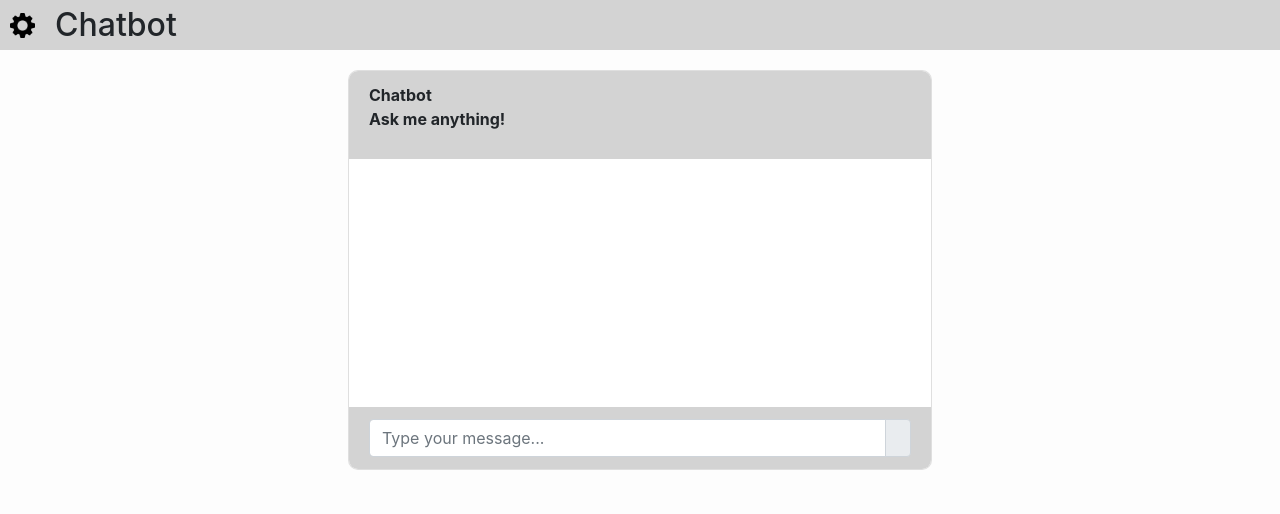
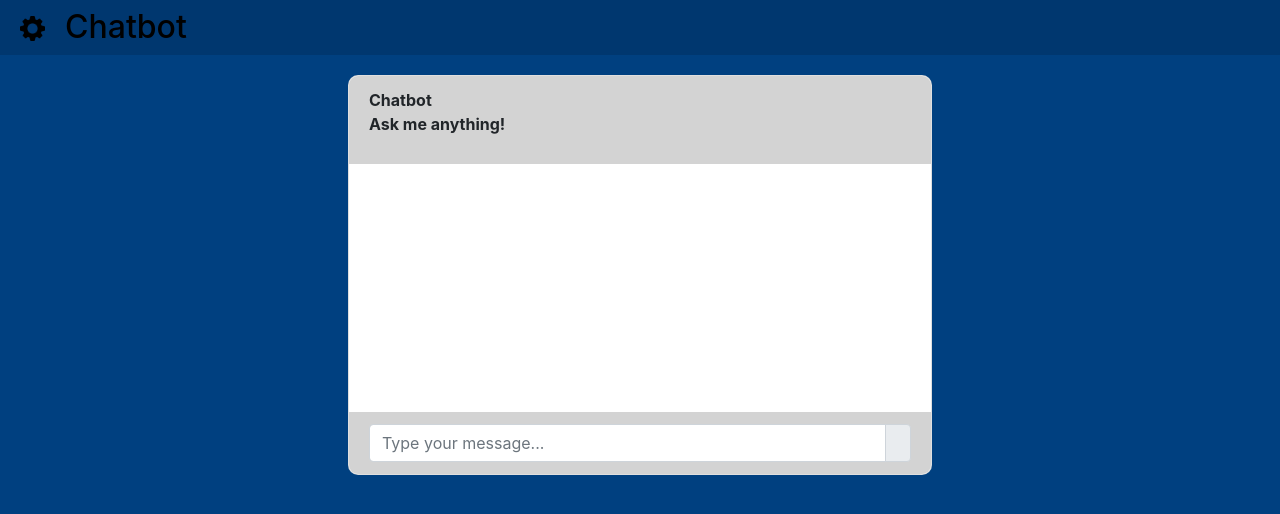
Before and after one commit to MardiniO/SCS-WebBot, a Flask app: page / in a window 1280 px wide. Shown: the top 514 px of the page. Run offline with Flask 3, Linux system fonts and the light colour scheme; some libraries are stand-ins or nearby versions.

Commit message:
Some minor changes to the CSS of the index page... Still not fully complete, either commit to dark navy color scheme or change to light color scheme.

```diff
--- a/static/style.css
+++ b/static/style.css
@@ -1,5 +1,5 @@
 body {
-  background-color: #fdfdfd;
+  background-color: #004080;
 }
 
 .card {
@@ -76,12 +76,6 @@ body {
   width: 25px;
 }
 
-.navMenu {
-  padding: 10px;
-  height: 50px;
-  background-color: lightgray;
-}
-
 .tableTitle {
   display: flex;
   align-items: center;
@@ -92,14 +86,17 @@ body {
 h2 {
   margin: auto;
   margin-left: 20px;
+  color: black;
 }
 
 .navMenu {
   padding: 10px;
-  height: 50px;
-  background-color: lightgray;
+  height: 55px;
+  background-color: #00376f;
   display: flex;
   align-items: center;
+  border-bottom: 10px;
+  border-color: black;
 }
 
 .card-header {
@@ -116,3 +113,12 @@ h2 {
 .input-group {
   border-radius: 20px !important;
 }
+
+.imageWrapper {
+  padding-left: 10px;
+  transition: 0.3s;
+}
+
+.imageWrapper:hover {
+  background-color: yellow;
+}
--- a/templates/index.html
+++ b/templates/index.html
@@ -6,14 +6,12 @@
       rel="stylesheet"
       href="https://stackpath.bootstrapcdn.com/bootstrap/4.1.3/css/bootstrap.min.css"
       integrity="sha384-MCw98/SFnGE8fJT3GXwEOngsV7Zt27NXFoaoApmYm81iuXoPkFOJwJ8ERdknLPMO"
-      crossorigin="anonymous"
-    />
+      crossorigin="anonymous" />
     <script src="https://ajax.googleapis.com/ajax/libs/jquery/3.3.1/jquery.min.js"></script>
     <link
       rel="stylesheet"
       type="text/css"
-      href="{{ url_for('static', filename='style.css')}}"
-    />
+      href="{{ url_for('static', filename='style.css')}}" />
   </head>
 
   <body>
@@ -32,8 +30,8 @@
         <div class="card-header msg_head">
           <div class="d-flex bd-highlight">
             <div class="user_info">
-              <span> <b> Chatbot </b> </span>
-              <p><b>Ask me anything!</b></p>
+              <span> <b class="headerText"> Chatbot </b> </span>
+              <p><b class="HeaderText">Ask me anything!</b></p>
             </div>
           </div>
         </div>
@@ -47,8 +45,7 @@
               placeholder="Type your message..."
               autocomplete="off"
               class="form-control type_msg"
-              required
-            />
+              required />
             <div class="input-group-append">
               <button type="submit" id="send" class="input-group-text send_btn">
                 <i class="fas fa-location-arrow"></i>
```
Also changed, not shown: 1 other file.
